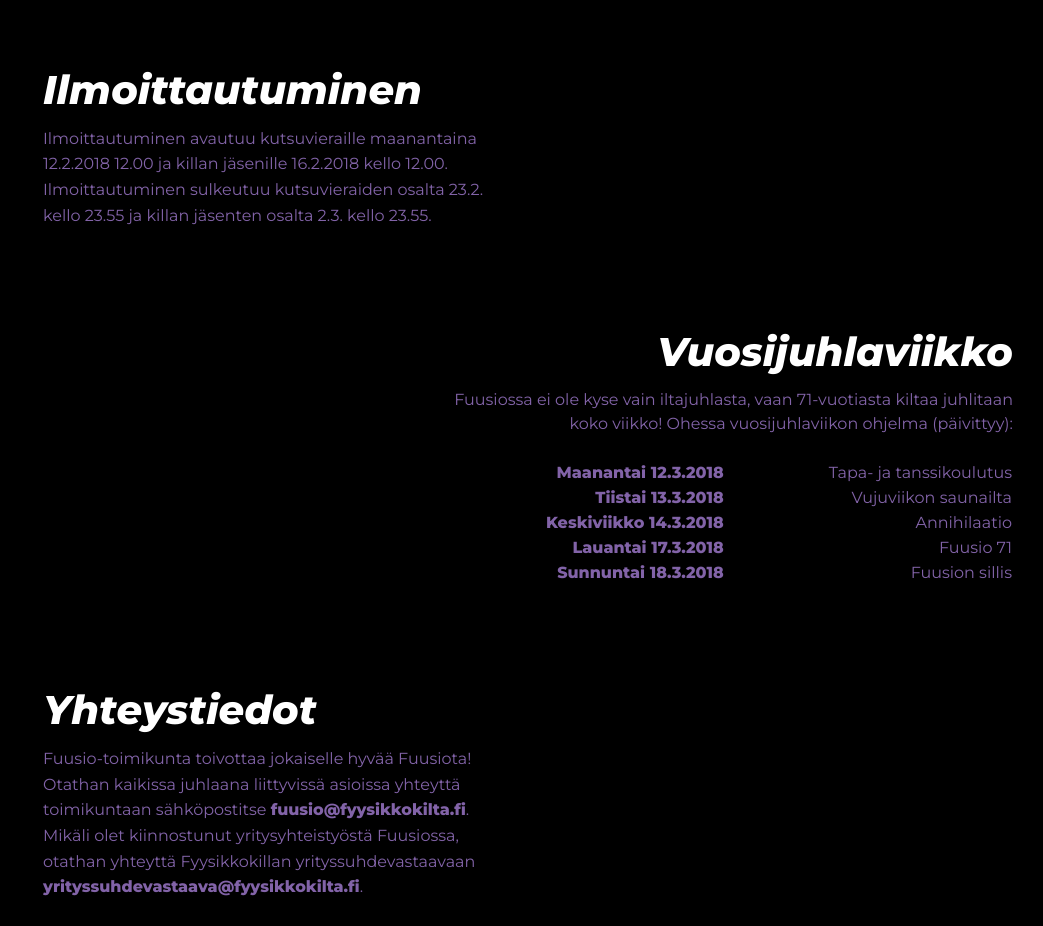
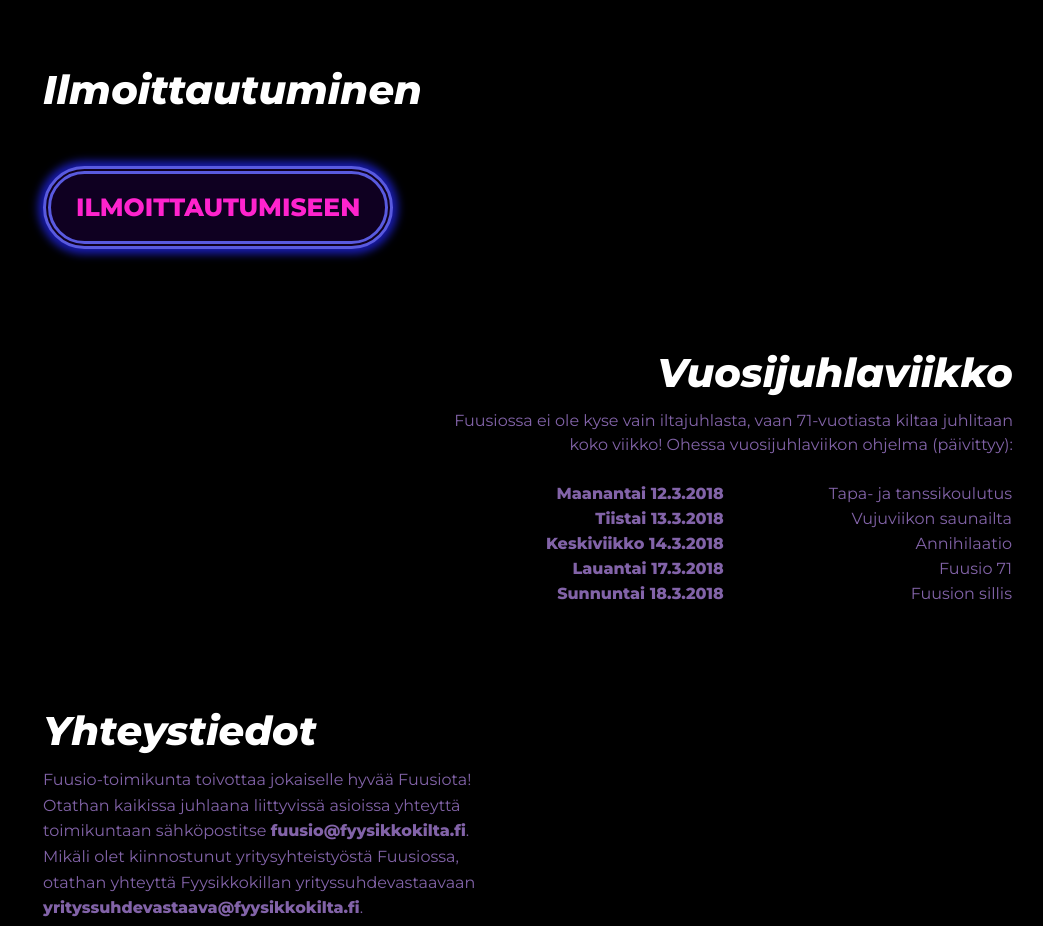
Before and after one commit to Alphenus/fuusio71, a website: page index.html in a window 1280 px wide. Shown: the part 2280-3206 px from the top of the page, without its empty margins (112-1155 px from the left). Drawn offline with Linux system fonts and the light colour scheme.

Commit message:
Ilmo julkiseksi

```diff
--- a/index.html
+++ b/index.html
@@ -141,11 +141,7 @@
 
         <div class="medium-5 medium-offset-1 cell text-left">
 
-            <p>
-                Ilmoittautuminen avautuu kutsuvieraille maanantaina 12.2.2018 12.00 ja killan jäsenille 16.2.2018 kello 12.00. Ilmoittautuminen sulkeutuu kutsuvieraiden osalta 23.2. kello 23.55 ja killan jäsenten osalta 2.3. kello 23.55.
-            </p>
-
-            <!-- <a href="http://fiss.io" class="button btn-70">ILMOITTAUTUMISEEN</a> <br> -->
+            <a href="http://fiss.io" class="button btn-70">ILMOITTAUTUMISEEN</a> <br>
 
         </div>
         <div class="medium-5 cell text-left">
```
